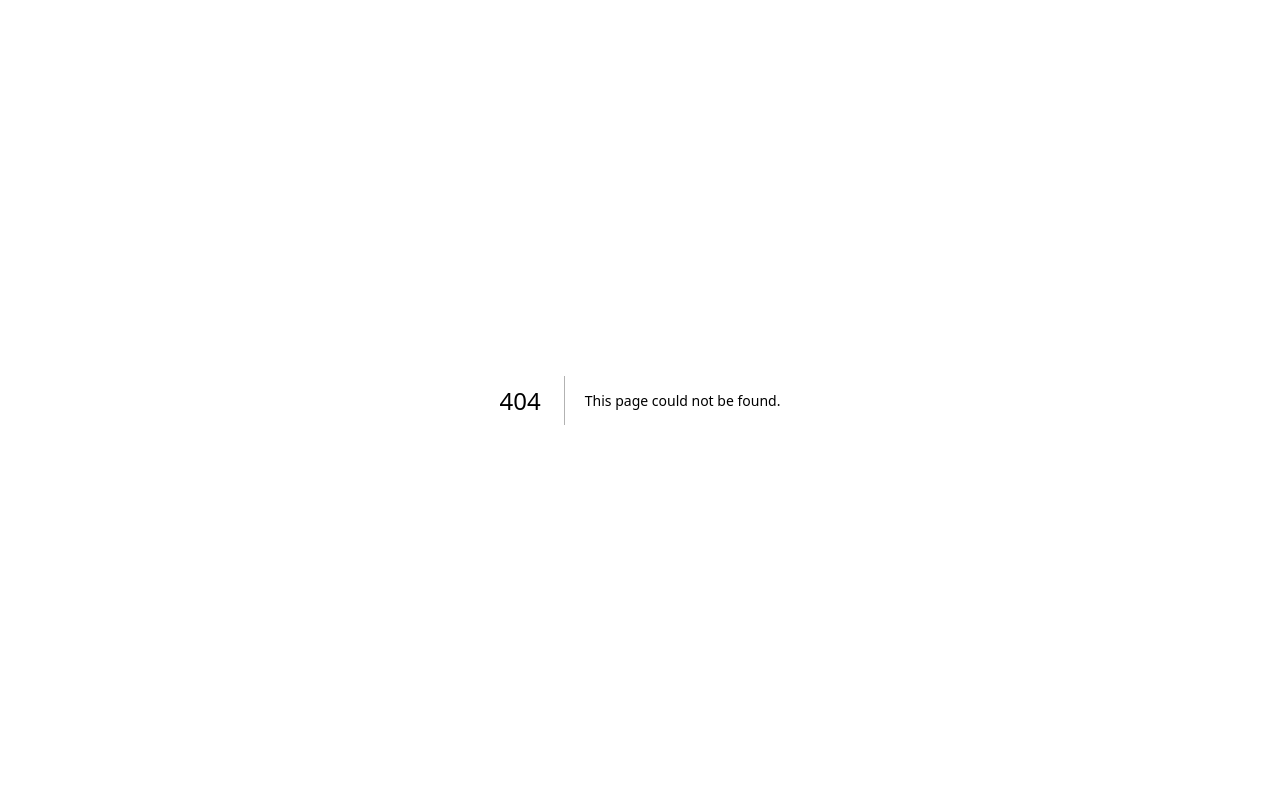
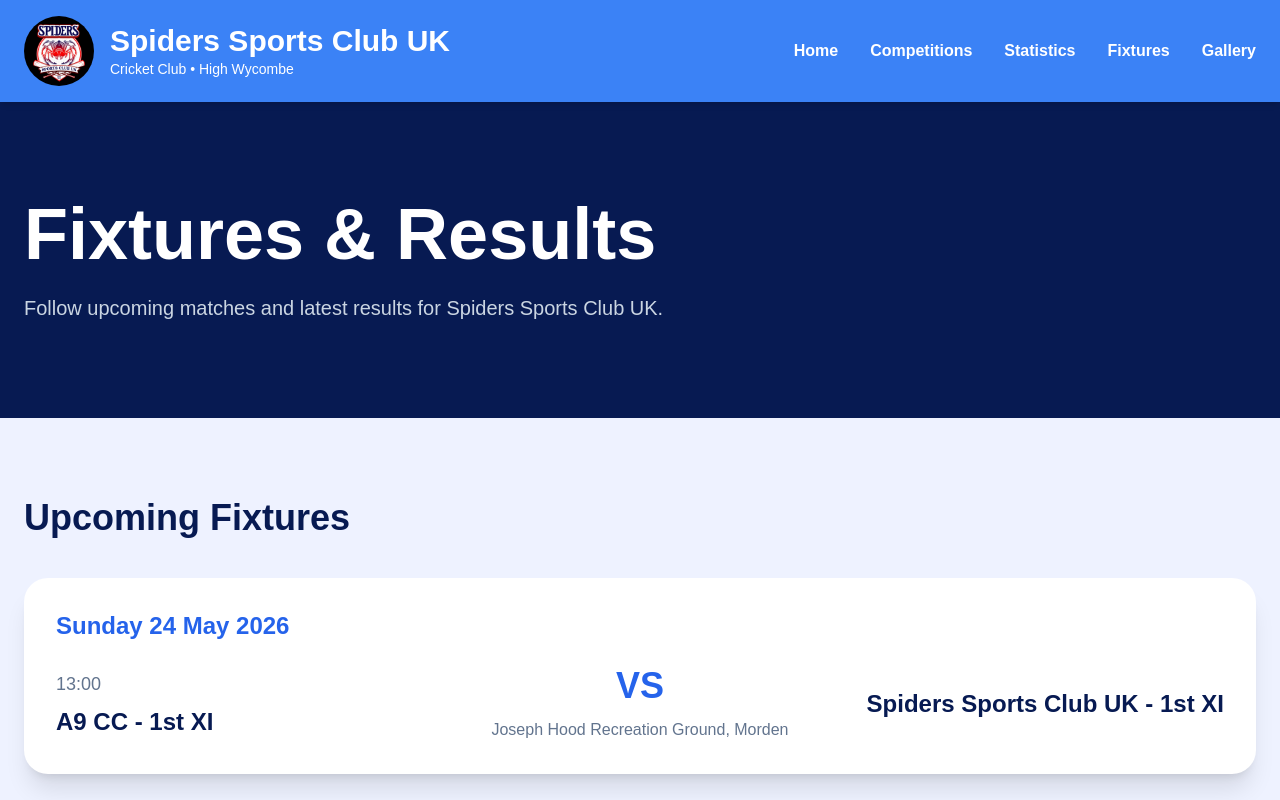
Before and after one commit to thanusan97-blip/spiders-cricket-club, a Next.js app: page /fixtures in a window 1280 px wide. Before the commit this address had no page. Shown: the top 800 px of the page. Built offline with nearby package versions, Linux system fonts and the light colour scheme.

Commit message:
Added fixtures page

```diff
--- /dev/null
+++ b/app/fixtures/page.tsx
@@ -0,0 +1,224 @@
+import Link from "next/link";
+import Image from "next/image";
+
+const upcomingFixtures = [
+  {
+    date: "Sunday 24 May 2026",
+    team1: "A9 CC - 1st XI",
+    team2: "Spiders Sports Club UK - 1st XI",
+    venue: "Joseph Hood Recreation Ground, Morden",
+    time: "13:00",
+  },
+  {
+    date: "Sunday 31 May 2026",
+    team1: "Yarl Gents CC - 1st XI",
+    team2: "Spiders Sports Club UK - 1st XI",
+    venue: "Old Haberdashers RFC",
+    time: "13:00",
+  },
+  {
+    date: "Sunday 07 June 2026",
+    team1: "Kent United CC - 2nd XI",
+    team2: "Spiders Sports Club UK - 1st XI",
+    venue: "Richard Challoner School",
+    time: "13:00",
+  },
+  {
+    date: "Sunday 14 June 2026",
+    team1: "Spiders Sports Club UK - 1st XI",
+    team2: "Valefarm CC - 1st XI",
+    venue: "Crown Taverners Cricket Club",
+    time: "13:00",
+  },
+];
+
+const results = [
+  {
+    date: "Sunday 17 May 2026",
+    result: "SPIDERS SPORTS CLUB UK WON BY 200 RUNS",
+    score1: "366 All Out (36.4)",
+    score2: "166/7 (30.2)",
+    team1: "Spiders Sports Club UK",
+    team2: "Ravana Royals CC",
+  },
+  {
+    date: "Sunday 10 May 2026",
+    result: "SPIDERS SPORTS CLUB UK WON BY 108 RUNS",
+    score1: "306/9 (40.0)",
+    score2: "198 All Out (39.5)",
+    team1: "Spiders Sports Club UK",
+    team2: "Vaddukoddai CC",
+  },
+  {
+    date: "Sunday 03 May 2026",
+    result: "BEXLEY TAMILS CC CONCEDED",
+    score1: "Match Awarded",
+    score2: "-",
+    team1: "Spiders Sports Club UK",
+    team2: "Bexley Tamils CC",
+  },
+];
+
+export default function FixturesPage() {
+  return (
+    <main className="min-h-screen bg-[#eef2ff] text-[#071a52]">
+      {/* HEADER */}
+      <header className="sticky top-0 z-50 bg-[#3b82f6] shadow-md">
+        <div className="mx-auto flex max-w-7xl items-center justify-between px-6 py-4">
+          <Link href="/" className="flex items-center gap-4">
+            <Image
+              src="/logo.png"
+              alt="Logo"
+              width={70}
+              height={70}
+              className="rounded-full"
+            />
+
+            <div>
+              <h1 className="text-xl font-bold text-white md:text-3xl">
+                Spiders Sports Club UK
+              </h1>
+
+              <p className="text-sm text-white">
+                Cricket Club • High Wycombe
+              </p>
+            </div>
+          </Link>
+
+          <nav className="hidden gap-8 font-semibold text-white md:flex">
+            <Link href="/">Home</Link>
+            <Link href="/competitions">Competitions</Link>
+            <Link href="/statistics">Statistics</Link>
+            <Link href="/fixtures">Fixtures</Link>
+            <Link href="/gallery">Gallery</Link>
+          </nav>
+        </div>
+      </header>
+
+      {/* HERO */}
+      <section className="bg-[#071a52] px-6 py-24 text-white">
+        <div className="mx-auto max-w-7xl">
+          <h1 className="text-5xl font-extrabold md:text-7xl">
+            Fixtures & Results
+          </h1>
+
+          <p className="mt-6 max-w-3xl text-xl text-slate-300">
+            Follow upcoming matches and latest results for Spiders Sports Club
+            UK.
+          </p>
+        </div>
+      </section>
+
+      {/* UPCOMING FIXTURES */}
+      <section className="px-6 py-20">
+        <div className="mx-auto max-w-7xl">
+          <h2 className="mb-10 text-4xl font-extrabold">
+            Upcoming Fixtures
+          </h2>
+
+          <div className="space-y-8">
+            {upcomingFixtures.map((fixture, index) => (
+              <div
+                key={index}
+                className="rounded-3xl bg-white p-8 shadow-xl"
+              >
+                <div className="mb-6 text-2xl font-bold text-[#2563eb]">
+                  {fixture.date}
+                </div>
+
+                <div className="grid gap-6 md:grid-cols-3 md:items-center">
+                  <div>
+                    <p className="text-lg text-slate-500">
+                      {fixture.time}
+                    </p>
+
+                    <h3 className="mt-2 text-2xl font-bold">
+                      {fixture.team1}
+                    </h3>
+                  </div>
+
+                  <div className="text-center">
+                    <div className="text-4xl font-extrabold text-[#2563eb]">
+                      VS
+                    </div>
+
+                    <p className="mt-3 text-slate-500">
+                      {fixture.venue}
+                    </p>
+                  </div>
+
+                  <div className="text-right">
+                    <h3 className="text-2xl font-bold">
+                      {fixture.team2}
+                    </h3>
+                  </div>
+                </div>
+              </div>
+            ))}
+          </div>
+        </div>
+      </section>
+
+      {/* RESULTS */}
+      <section className="bg-white px-6 py-20">
+        <div className="mx-auto max-w-7xl">
+          <h2 className="mb-10 text-4xl font-extrabold">
+            Latest Results
+          </h2>
+
+          <div className="space-y-8">
+            {results.map((match, index) => (
+              <div
+                key={index}
+                className="rounded-3xl bg-[#eef2ff] p-8 shadow-xl"
+              >
+                <div className="mb-4 text-2xl font-bold text-[#2563eb]">
+                  {match.date}
+                </div>
+
+                <div className="mb-8 text-center text-2xl font-extrabold">
+                  {match.result}
+                </div>
+
+                <div className="grid gap-8 md:grid-cols-3 md:items-center">
+                  <div>
+                    <h3 className="text-2xl font-bold">
+                      {match.team1}
+                    </h3>
+
+                    <p className="mt-2 text-xl text-slate-600">
+                      {match.score1}
+                    </p>
+                  </div>
+
+                  <div className="text-center">
+                    <div className="text-5xl font-extrabold text-[#2563eb]">
+                      VS
+                    </div>
+                  </div>
+
+                  <div className="text-right">
+                    <h3 className="text-2xl font-bold">
+                      {match.team2}
+                    </h3>
+
+                    <p className="mt-2 text-xl text-slate-600">
+                      {match.score2}
+                    </p>
+                  </div>
+                </div>
+              </div>
+            ))}
+          </div>
+        </div>
+      </section>
+
+      {/* FOOTER */}
+      <footer className="bg-[#04113a] px-6 py-8 text-center text-white">
+        <p className="text-lg">
+          © 2026 Spiders Sports Club UK. All Rights Reserved.
+        </p>
+      </footer>
+    </main>
+  );
+}
--- a/app/page.tsx
+++ b/app/page.tsx
@@ -4,10 +4,7 @@
 import Link from "next/link";
 import Image from "next/image";
 
-const sliderImages = [
-  "/gallery/photo1.jpeg",
-  "/gallery/photo2.jpeg",
-];
+const sliderImages = ["/gallery/photo1.jpeg", "/gallery/photo2.jpeg"];
 
 export default function HomePage() {
   const [menuOpen, setMenuOpen] = useState(false);
@@ -26,6 +23,7 @@
       {/* TOP BAR */}
       <header className="fixed top-0 z-50 w-full bg-[#3b82f6] shadow-md">
         <div className="mx-auto flex max-w-7xl items-center justify-between px-6 py-4">
+          {/* LOGO */}
           <div className="flex items-center gap-4">
             <Image
               src="/logo.png"
@@ -39,19 +37,24 @@
               <h1 className="text-xl font-bold text-white md:text-3xl">
                 Spiders Sports Club UK
               </h1>
-              <p className="text-sm text-white">Cricket Club • High Wycombe</p>
+              <p className="text-sm text-white">
+                Cricket Club • High Wycombe
+              </p>
             </div>
           </div>
 
+          {/* DESKTOP MENU */}
           <nav className="hidden items-center gap-8 font-semibold text-white md:flex">
             <a href="/">Home</a>
             <Link href="/competitions">Competitions</Link>
             <Link href="/statistics">Statistics</Link>
+            <Link href="/fixtures">Fixtures</Link>
             <Link href="/gallery">Gallery</Link>
             <a href="#sponsors">Sponsors</a>
             <a href="#contact">Contact</a>
           </nav>
 
+          {/* MOBILE BUTTON */}
           <button
             className="text-4xl text-white md:hidden"
             onClick={() => setMenuOpen(!menuOpen)}
@@ -60,14 +63,36 @@
           </button>
         </div>
 
+        {/* MOBILE MENU */}
         {menuOpen && (
           <div className="flex flex-col gap-4 bg-[#2563eb] px-6 py-6 text-lg font-semibold text-white md:hidden">
-            <a href="/" onClick={() => setMenuOpen(false)}>Home</a>
-            <Link href="/competitions" onClick={() => setMenuOpen(false)}>Competitions</Link>
-            <Link href="/statistics" onClick={() => setMenuOpen(false)}>Statistics</Link>
-            <Link href="/gallery" onClick={() => setMenuOpen(false)}>Gallery</Link>
-            <a href="#sponsors" onClick={() => setMenuOpen(false)}>Sponsors</a>
-            <a href="#contact" onClick={() => setMenuOpen(false)}>Contact</a>
+            <a href="/" onClick={() => setMenuOpen(false)}>
+              Home
+            </a>
+
+            <Link href="/competitions" onClick={() => setMenuOpen(false)}>
+              Competitions
+            </Link>
+
+            <Link href="/statistics" onClick={() => setMenuOpen(false)}>
+              Statistics
+            </Link>
+
+            <Link href="/fixtures" onClick={() => setMenuOpen(false)}>
+              Fixtures
+            </Link>
+
+            <Link href="/gallery" onClick={() => setMenuOpen(false)}>
+              Gallery
+            </Link>
+
+            <a href="#sponsors" onClick={() => setMenuOpen(false)}>
+              Sponsors
+            </a>
+
+            <a href="#contact" onClick={() => setMenuOpen(false)}>
+              Contact
+            </a>
           </div>
         )}
       </header>
@@ -112,25 +137,55 @@
         <div className="mx-auto max-w-7xl">
           <h2 className="mb-12 text-5xl font-extrabold">Club Areas</h2>
 
-          <div className="grid gap-8 md:grid-cols-2 lg:grid-cols-4">
-            <Link href="/competitions" className="rounded-3xl bg-white p-8 shadow-lg transition hover:-translate-y-2 hover:shadow-2xl">
+          <div className="grid gap-8 md:grid-cols-2 lg:grid-cols-5">
+            <Link
+              href="/competitions"
+              className="rounded-3xl bg-white p-8 shadow-lg transition hover:-translate-y-2 hover:shadow-2xl"
+            >
               <h3 className="mb-4 text-3xl font-bold">Competitions</h3>
-              <p className="text-lg">View BTCL and VCTB competitions for 2026, 2025 and 2024.</p>
+              <p className="text-lg">
+                View BTCL and VCTB competitions for 2026, 2025 and 2024.
+              </p>
             </Link>
 
-            <Link href="/statistics" className="rounded-3xl bg-white p-8 shadow-lg transition hover:-translate-y-2 hover:shadow-2xl">
+            <Link
+              href="/statistics"
+              className="rounded-3xl bg-white p-8 shadow-lg transition hover:-translate-y-2 hover:shadow-2xl"
+            >
               <h3 className="mb-4 text-3xl font-bold">Statistics</h3>
-              <p className="text-lg">View detailed player batting, bowling and fielding statistics.</p>
+              <p className="text-lg">
+                View detailed player batting, bowling and fielding statistics.
+              </p>
             </Link>
 
-            <Link href="/gallery" className="rounded-3xl bg-white p-8 shadow-lg transition hover:-translate-y-2 hover:shadow-2xl">
-              <h3 className="mb-4 text-3xl font-bold">Gallery</h3>
-              <p className="text-lg">Match day photos and club memories.</p>
+            <Link
+              href="/fixtures"
+              className="rounded-3xl bg-white p-8 shadow-lg transition hover:-translate-y-2 hover:shadow-2xl"
+            >
+              <h3 className="mb-4 text-3xl font-bold">Fixtures</h3>
+              <p className="text-lg">
+                View latest fixtures, results and upcoming matches.
+              </p>
             </Link>
 
-            <Link href="/hall-of-fame" className="rounded-3xl bg-white p-8 shadow-lg transition hover:-translate-y-2 hover:shadow-2xl">
+            <Link
+              href="/gallery"
+              className="rounded-3xl bg-white p-8 shadow-lg transition hover:-translate-y-2 hover:shadow-2xl"
+            >
+              <h3 className="mb-4 text-3xl font-bold">Gallery</h3>
+              <p className="text-lg">
+                Match day photos and club memories.
+              </p>
+            </Link>
+
+            <Link
+              href="/hall-of-fame"
+              className="rounded-3xl bg-white p-8 shadow-lg transition hover:-translate-y-2 hover:shadow-2xl"
+            >
               <h3 className="mb-4 text-3xl font-bold">Hall of Fame</h3>
-              <p className="text-lg">Top performers and club legends.</p>
+              <p className="text-lg">
+                Top performers and club legends.
+              </p>
             </Link>
           </div>
         </div>
@@ -176,14 +231,19 @@
 
             <div className="rounded-3xl bg-[#eef2ff] p-8 shadow-lg">
               <h3 className="text-2xl font-bold">Join Us</h3>
-              <p className="mt-4 text-lg">Players and supporters are welcome.</p>
+              <p className="mt-4 text-lg">
+                Players and supporters are welcome.
+              </p>
             </div>
           </div>
         </div>
       </section>
 
+      {/* FOOTER */}
       <footer className="bg-[#04113a] px-6 py-8 text-center text-white">
-        <p className="text-lg">© 2026 Spiders Sports Club UK. All Rights Reserved.</p>
+        <p className="text-lg">
+          © 2026 Spiders Sports Club UK. All Rights Reserved.
+        </p>
       </footer>
     </main>
   );
```
